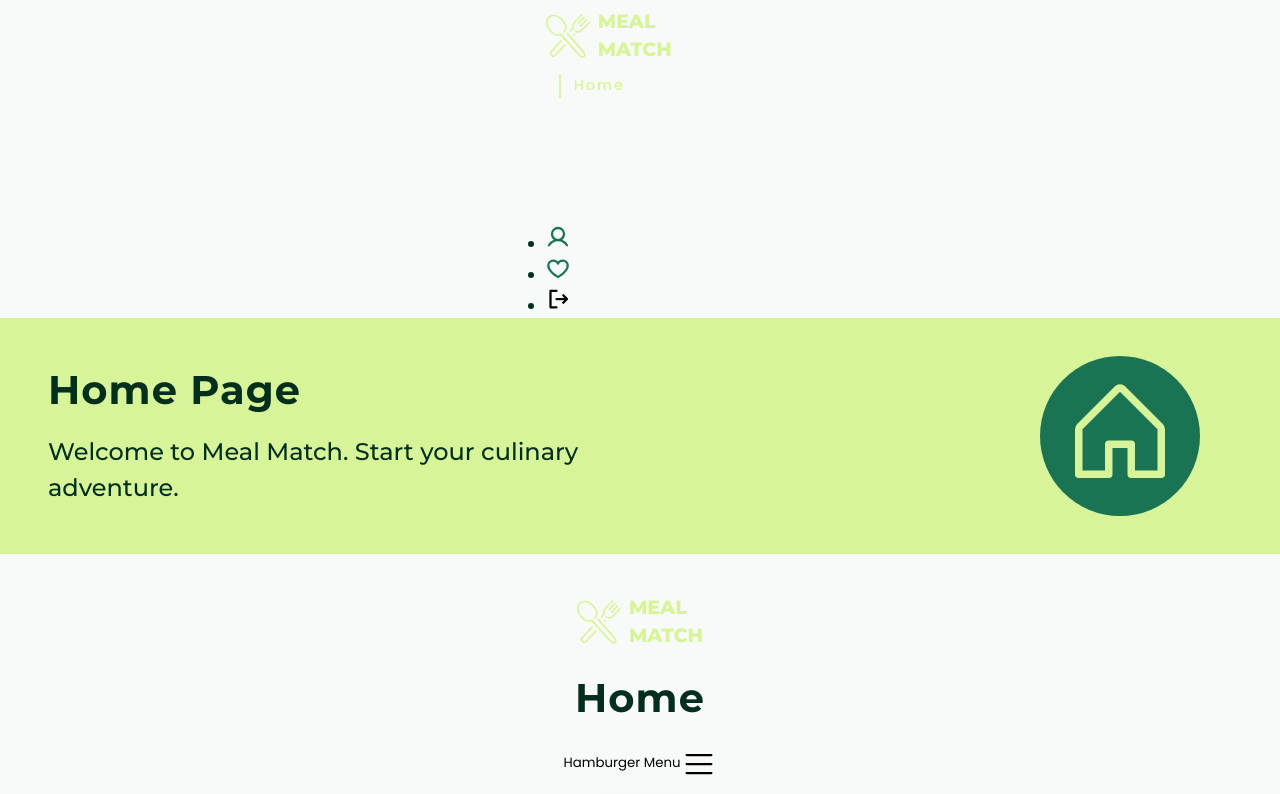
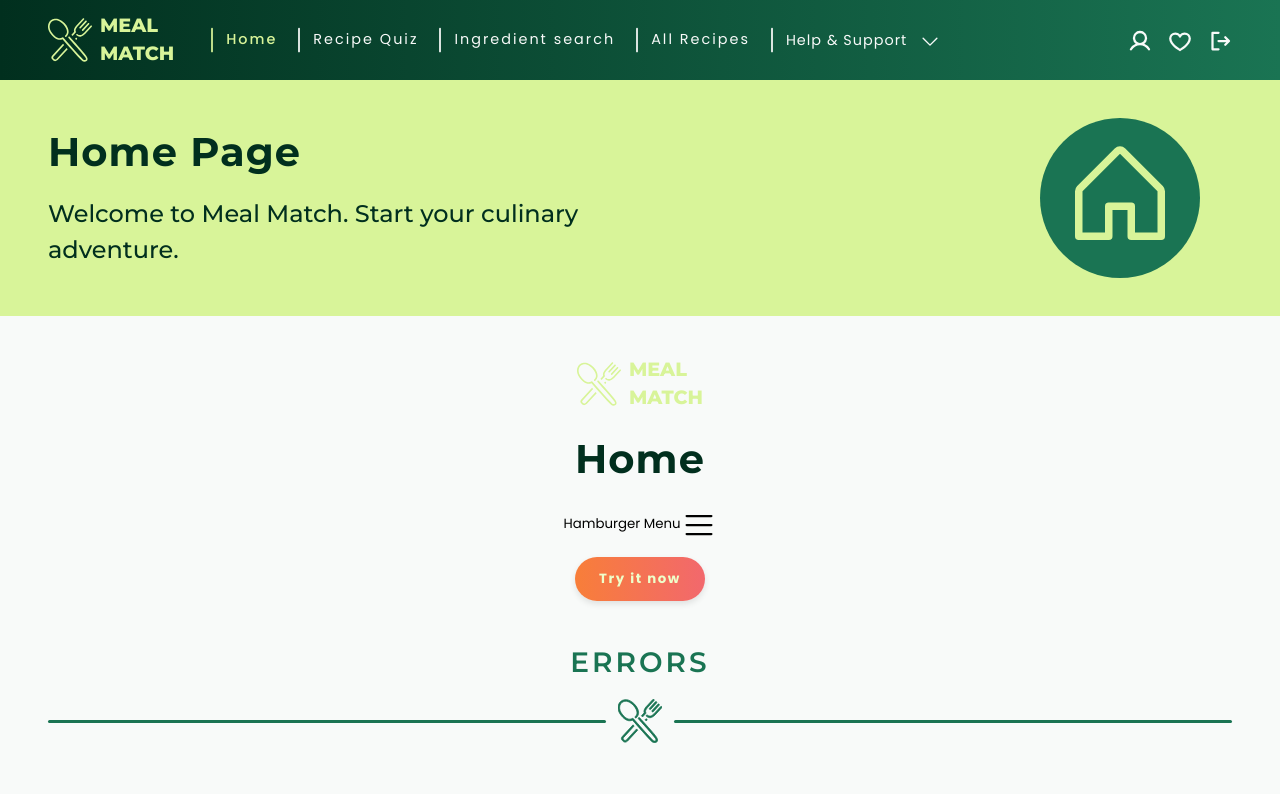
Before and after one commit to AnneKluytmans/novi-frontend-final-project-meal-match, a React (Vite) app: page / in a window 1280 px wide. Shown: the top 794 px of the page. Built offline with nearby package versions, Linux system fonts and the light colour scheme.

Commit message:
Styled Nav Bar component

```diff
--- a/src/App.css
+++ b/src/App.css
@@ -47,6 +47,7 @@ main {
     background-color: var(--light);
     width: 100%;
     min-height: 90vh;
+    margin-top: 5rem;
 }
 
 
--- a/src/components/navigation/navBar/NavBar.css
+++ b/src/components/navigation/navBar/NavBar.css
@@ -0,0 +1,66 @@
+/* ------------------------------- 1. NavBar styling -------------------------------- */
+
+.nav-bar {
+    background: var(--dark);
+    background: linear-gradient(90deg, var(--dark) 0%, var(--primary-dark) 100%);
+    color: var(--light);
+    width: 100%;
+    height: 5rem;
+    padding: 0.5rem 1.5rem;
+
+    position: fixed;
+    top: 0;
+    z-index: 1000;
+}
+
+.nav-bar__container {
+    flex-basis: 80rem;
+
+    display: flex;
+    align-items: center;
+    gap: 1.5rem;
+
+    margin: 0 1.5rem;
+}
+
+
+.nav-bar__links-wrapper {
+    display: flex;
+    justify-content: space-between;
+    align-items: center;
+
+    width: 100%;
+}
+
+
+
+.nav-links-wrapper {
+    list-style: none;
+    display: flex;
+    align-items: center;
+    gap: 0.5rem;
+}
+
+
+
+.profile-links-wrapper {
+    display: flex;
+}
+
+.profile-links {
+    list-style: none;
+    margin-top: 0.5rem;
+
+    display: flex;
+    gap: 1rem;
+}
+
+.profile-link {
+    color: var(--light);
+    transition: transform 0.2s ease-in-out;
+}
+
+.profile-link:hover {
+    color: var(--primary);
+    transform: scale(1.1);
+}
```
